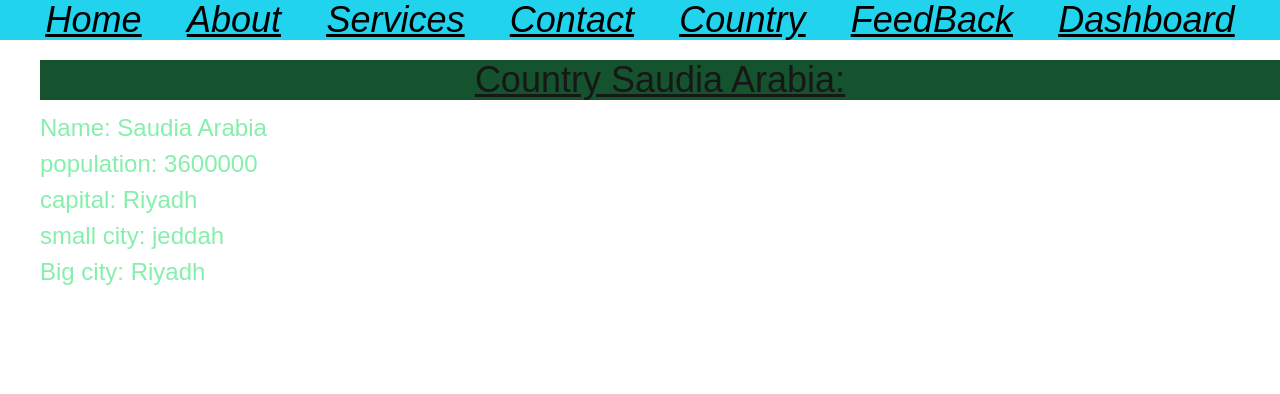
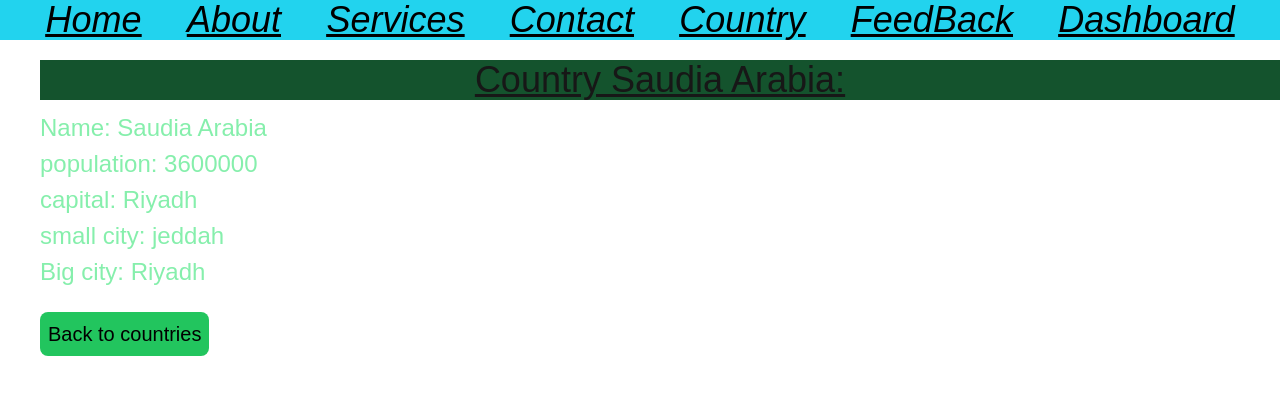
Before and after one commit to Hamzasheikh8669/dynamicCountrydata, a Next.js app: page /country/Saudia_Arabia in a window 1280 px wide. Shown: the top 394 px of the page. Built offline with nearby package versions, Linux system fonts and the light colour scheme.

Commit message:
Update page.tsx

```diff
--- a/src/app/country/Saudia_Arabia/page.tsx
+++ b/src/app/country/Saudia_Arabia/page.tsx
@@ -23,6 +23,7 @@ export default function UAE(){
 
 
 
+      <button><Link href="/country" className="flex justify-evenly items-center bg-green-500 p-2 mt-6 ml-10 text-xl text-black  rounded-lg">Back to countries</Link></button>
 
 
    </>
```
